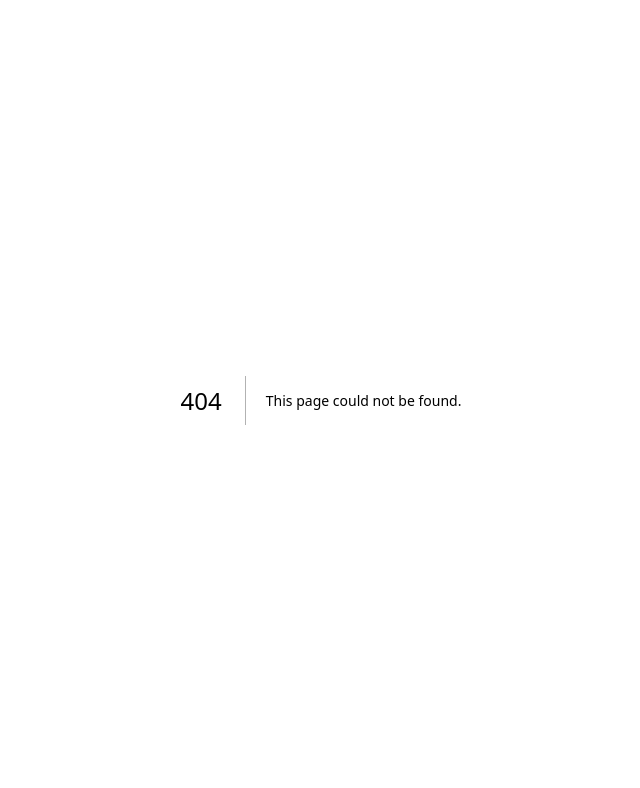
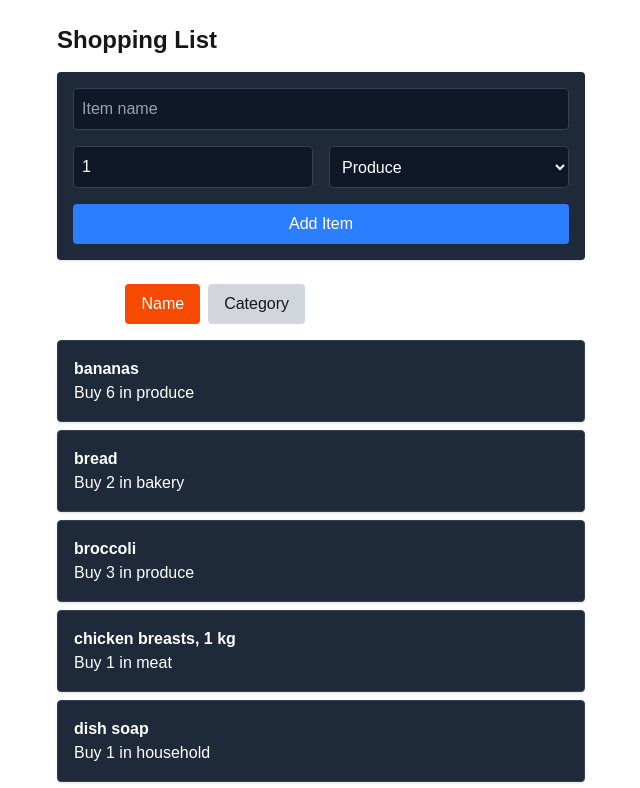
Before and after one commit to karamjitminhas/cprg306-assignments, a Next.js app: page /week-8 in a window 1280 px wide. Before the commit this address had no page. Shown: the top 788 px of the page, without its empty margins (319-959 px from the left). Built offline with nearby package versions, Linux system fonts and the light colour scheme.

Commit message:
WEEK 8 ASSIGNMENT

```diff
--- a/app/page.js
+++ b/app/page.js
@@ -56,6 +56,14 @@ function HomePage() {
             Go to Week 7
           </Link>
         </li>
+        <li>
+          <Link
+            href="/week-8"
+            className="text-blue-600 hover:text-blue-800 hover:underline"
+          >
+            Go to Week 8
+          </Link>
+        </li>
       </ul>
     </main>
   );
--- /dev/null
+++ b/app/week-8/item-form.js
@@ -0,0 +1,71 @@
+'use client';
+
+import { useState } from 'react';
+
+export default function ItemForm({ onAddItem }) {
+  const [name, setName] = useState('');
+  const [quantity, setQuantity] = useState(1);
+  const [category, setCategory] = useState('produce');
+
+  const handleSubmit = (e) => {
+    e.preventDefault();
+
+    const newItem = {
+      id: crypto.randomUUID(),
+      name,
+      quantity,
+      category,
+    };
+
+    onAddItem(newItem);
+
+    // Reset form
+    setName('');
+    setQuantity(1);
+    setCategory('produce');
+  };
+
+  return (
+    <form onSubmit={handleSubmit} className="bg-gray-800 p-4 rounded shadow mb-6">
+      <div className="mb-4">
+        <input
+          type="text"
+          placeholder="Item name"
+          value={name}
+          onChange={(e) => setName(e.target.value)}
+          required
+          className="w-full p-2 border border-gray-700 rounded bg-gray-900 text-white placeholder-gray-400"
+        />
+      </div>
+      <div className="mb-4 flex gap-4">
+        <input
+          type="number"
+          min="1"
+          value={quantity}
+          onChange={(e) => setQuantity(Number(e.target.value))}
+          required
+          className="w-1/2 p-2 border border-gray-700 rounded bg-gray-900 text-white placeholder-gray-400"
+        />
+        <select
+          value={category}
+          onChange={(e) => setCategory(e.target.value)}
+          className="w-1/2 p-2 border border-gray-700 rounded bg-gray-900 text-white"
+        >
+          <option value="produce">Produce</option>
+          <option value="dairy">Dairy</option>
+          <option value="bakery">Bakery</option>
+          <option value="meat">Meat</option>
+          <option value="canned goods">Canned Goods</option>
+          <option value="dry goods">Dry Goods</option>
+          <option value="household">Household</option>
+        </select>
+      </div>
+      <button
+        type="submit"
+        className="bg-blue-500 hover:bg-blue-600 text-white px-4 py-2 rounded w-full"
+      >
+        Add Item
+      </button>
+    </form>
+  );
+}
--- /dev/null
+++ b/app/week-8/item-list.js
@@ -0,0 +1,56 @@
+'use client';
+
+import { useState } from 'react';
+import Item from './item';
+import ItemForm from './item-form';
+import MealIdeas from './meal-ideas';
+
+export default function ItemList({ items, setItems }) {
+  const [sortBy, setSortBy] = useState('name');
+  const [selectedItemName, setSelectedItemName] = useState('');
+
+  const handleAddItem = (newItem) => {
+    setItems([...items, newItem]);
+  };
+
+  const sortedItems = [...items].sort((a, b) => {
+    if (sortBy === 'name') return a.name.localeCompare(b.name);
+    if (sortBy === 'category') return a.category.localeCompare(b.category);
+    return 0;
+  });
+
+  return (
+    <div>
+      <ItemForm onAddItem={handleAddItem} />
+      <div className="mb-4">
+        <span className="mr-2 font-semibold text-white">Sort by:</span>
+        <button
+          className={`mr-2 px-4 py-2 rounded ${
+            sortBy === 'name' ? 'bg-orange-600 text-white' : 'bg-gray-300'
+          }`}
+          onClick={() => setSortBy('name')}
+        >
+          Name
+        </button>
+        <button
+          className={`px-4 py-2 rounded ${
+            sortBy === 'category' ? 'bg-orange-600 text-white' : 'bg-gray-300'
+          }`}
+          onClick={() => setSortBy('category')}
+        >
+          Category
+        </button>
+      </div>
+      <ul>
+        {sortedItems.map((item) => (
+          <Item
+            key={item.id}
+            {...item}
+            onSelect={setSelectedItemName}
+          />
+        ))}
+      </ul>
+      {selectedItemName && <MealIdeas ingredient={selectedItemName} />}
+    </div>
+  );
+}
--- /dev/null
+++ b/app/week-8/item.js
@@ -0,0 +1,11 @@
+export default function Item({ name, quantity, category, onSelect }) {
+  return (
+    <li
+      onClick={() => onSelect(name.split(',')[0])}
+      className="bg-gray-800 text-white border border-gray-700 p-4 my-2 rounded shadow cursor-pointer hover:bg-gray-700"
+    >
+      <p className="font-bold">{name}</p>
+      <p>Buy {quantity} in {category}</p>
+    </li>
+  );
+}
--- /dev/null
+++ b/app/week-8/items.json
@@ -0,0 +1,74 @@
+[
+  {
+    "id": "1",
+    "name": "milk, 4 L",
+    "quantity": 1,
+    "category": "dairy"
+  },
+  {
+    "id": "2",
+    "name": "bread",
+    "quantity": 2,
+    "category": "bakery"
+  },
+  {
+    "id": "3",
+    "name": "eggs, dozen",
+    "quantity": 2,
+    "category": "dairy"
+  },
+  {
+    "id": "4",
+    "name": "bananas",
+    "quantity": 6,
+    "category": "produce"
+  },
+  {
+    "id": "5",
+    "name": "broccoli",
+    "quantity": 3,
+    "category": "produce"
+  },
+  {
+    "id": "6",
+    "name": "chicken breasts, 1 kg",
+    "quantity": 1,
+    "category": "meat"
+  },
+  {
+    "id": "7",
+    "name": "pasta sauce",
+    "quantity": 3,
+    "category": "canned goods"
+  },
+  {
+    "id": "8",
+    "name": "spaghetti, 454 g",
+    "quantity": 2,
+    "category": "dry goods"
+  },
+  {
+    "id": "9",
+    "name": "toilet paper, 12 pack",
+    "quantity": 1,
+    "category": "household"
+  },
+  {
+    "id": "10",
+    "name": "paper towels, 6 pack",
+    "quantity": 1,
+    "category": "household"
+  },
+  {
+    "id": "11",
+    "name": "dish soap",
+    "quantity": 1,
+    "category": "household"
+  },
+  {
+    "id": "12",
+    "name": "hand soap",
+    "quantity": 4,
+    "category": "household"
+  }
+]
--- /dev/null
+++ b/app/week-8/meal-ideas.js
@@ -0,0 +1,31 @@
+'use client';
+
+import { useState, useEffect } from 'react';
+
+export default function MealIdeas({ ingredient }) {
+  const [meals, setMeals] = useState([]);
+
+  useEffect(() => {
+    async function fetchMeals() {
+      if (!ingredient) return;
+
+      const res = await fetch(`https://www.themealdb.com/api/json/v1/1/filter.php?i=${ingredient}`);
+      const data = await res.json();
+      setMeals(data.meals || []);
+    }
+
+    fetchMeals();
+  }, [ingredient]);
+
+  return (
+    <div className="bg-gray-900 text-white p-4 mt-6 rounded">
+      <h2 className="text-xl font-semibold mb-2">Meal Ideas for {ingredient}</h2>
+      <ul className="list-disc ml-6">
+        {meals.map((meal) => (
+          <li key={meal.idMeal}>{meal.strMeal}</li>
+        ))}
+        {meals.length === 0 && <li>No meals found</li>}
+      </ul>
+    </div>
+  );
+}
--- /dev/null
+++ b/app/week-8/page.js
@@ -0,0 +1,29 @@
+'use client';
+
+import { useEffect, useState } from 'react';
+import ItemList from './item-list';
+import itemsData from './items.json';
+
+export default function Page() {
+  const [items, setItems] = useState([]);
+
+  useEffect(() => {
+    const stored = localStorage.getItem('shopping-list');
+    if (stored) {
+      setItems(JSON.parse(stored));
+    } else {
+      setItems(itemsData);
+    }
+  }, []);
+
+  useEffect(() => {
+    localStorage.setItem('shopping-list', JSON.stringify(items));
+  }, [items]);
+
+  return (
+    <main className="p-6 max-w-xl mx-auto">
+      <h1 className="text-2xl font-bold mb-4">Shopping List</h1>
+      <ItemList items={items} setItems={setItems} />
+    </main>
+  );
+}
```
